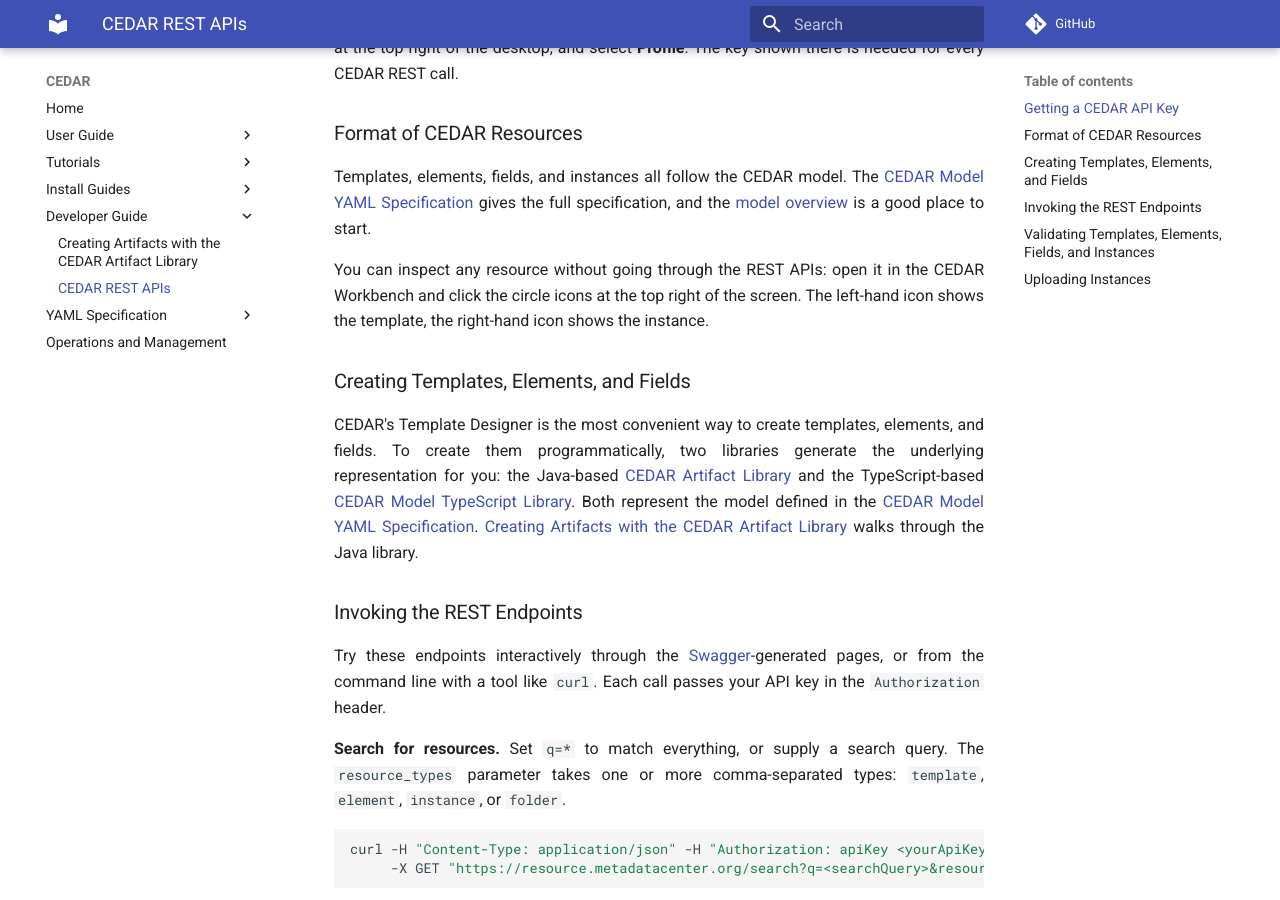
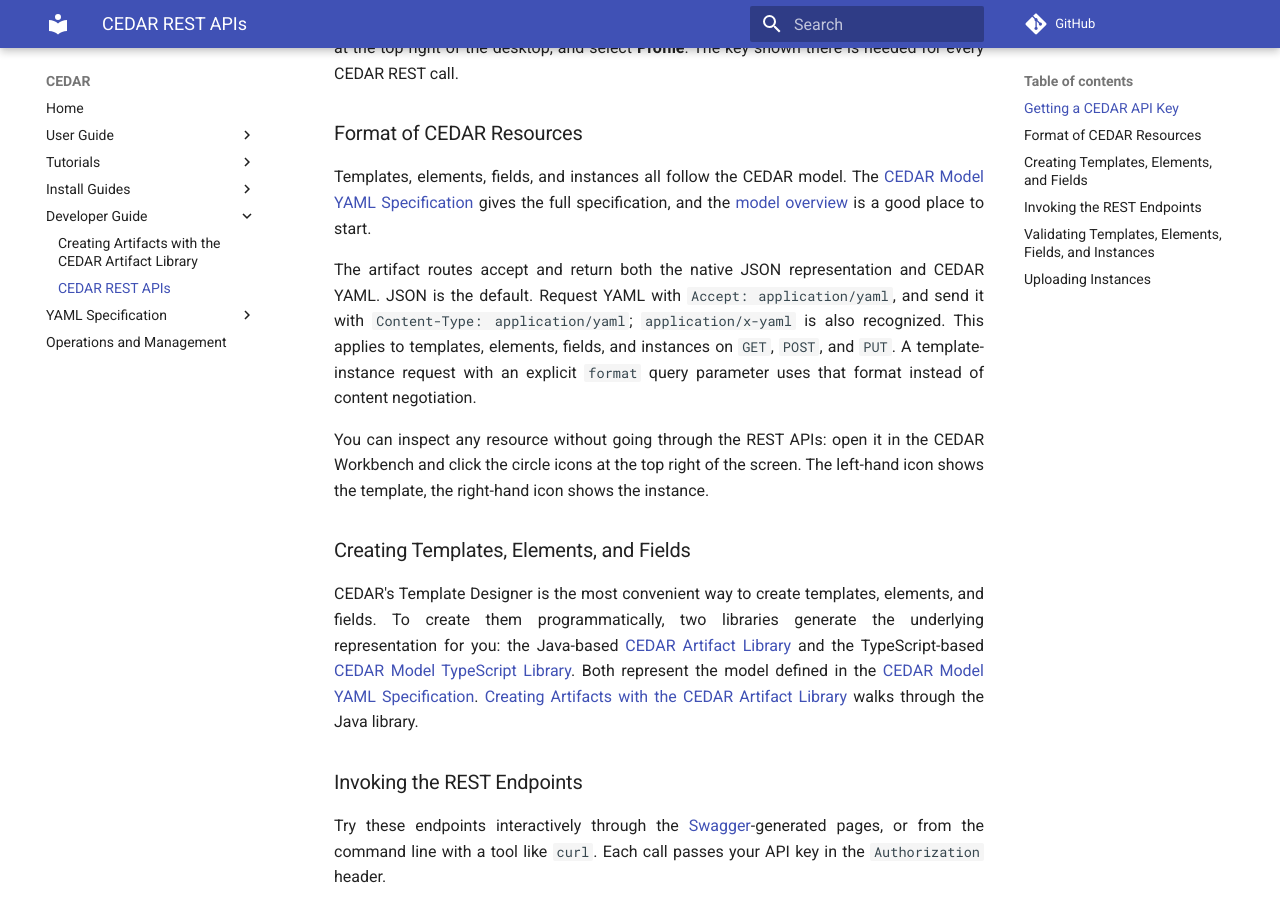
Before and after one commit to metadatacenter/cedar-mkdocs, an MkDocs documentation site: the page built from docs/developer-guide/cedar-rest-apis.md, in a window 1280 px wide and 900 px high, scrolled down 408 px. Built offline with MkDocs 1.6.1 and Material for MkDocs 9.7.7, drawn with Linux system fonts in a browser that asks for light colours; comment, search, counter and statistics services are not loaded; some of the changed text lies outside the part shown.

````diff
--- a/docs/developer-guide/cedar-rest-apis.md
+++ b/docs/developer-guide/cedar-rest-apis.md
@@ -13,6 +13,12 @@
 ### Format of CEDAR Resources
 
 Templates, elements, fields, and instances all follow the CEDAR model. The [CEDAR Model YAML Specification](../yaml-spec/index.md) gives the full specification, and the [model overview](../yaml-spec/cedar-model.md) is a good place to start.
+
+The artifact routes accept and return both the native JSON representation and CEDAR YAML. JSON is
+the default. Request YAML with `Accept: application/yaml`, and send it with
+`Content-Type: application/yaml`; `application/x-yaml` is also recognized. This applies to
+templates, elements, fields, and instances on `GET`, `POST`, and `PUT`. A template-instance request
+with an explicit `format` query parameter uses that format instead of content negotiation.
 
 You can inspect any resource without going through the REST APIs: open it in the CEDAR Workbench and click the circle icons at the top right of the screen. The left-hand icon shows the template, the right-hand icon shows the instance.
 
@@ -71,6 +77,15 @@
 
 Here `resource.json` holds the template, element, or instance to create, and `<resourceType>` is `templates`, `template-elements`, or `template-instances`.
 
+The same create call can send a YAML artifact directly:
+
+```bash
+curl -H "Content-Type: application/yaml" -H "Accept: application/yaml" \
+     -H "Authorization: apiKey <yourApiKey>" \
+     -X POST --data-binary @resource.yaml \
+     "https://resource.metadatacenter.org/<resourceType>?folder_id=<folderId>"
+```
+
 ### Validating Templates, Elements, Fields, and Instances
 
 Validate a resource before creating it. The `command/validate` route validates all four resource types; the `resource_type` parameter names the type as `template`, `element`, `field`, or `instance`.
@@ -81,6 +96,8 @@
      "https://resource.metadatacenter.org/command/validate?resource_type=template"
 ```
 
+Validation also accepts a YAML body when its `Content-Type` is `application/yaml`.
+
 ### Uploading Instances
 
 Upload an instance with the create call shown above, using the `template-instances` resource type. A CEDAR server generates several provenance fields when it stores an instance: `@id`, `pav:createdOn`, `pav:createdBy`, `pav:lastUpdatedOn`, and `oslc:modifiedBy`. These must be present but set to `null` in the instance you upload. The `schema:isBasedOn` field must hold the identifier of the template the instance conforms to, and the `@type` field is optional.
````
Also changed, not shown: docs/developer-guide/cedar-artifact-library.md (+4 -1 lines), docs/yaml-spec/core-structure.md (+13 -0 lines).
